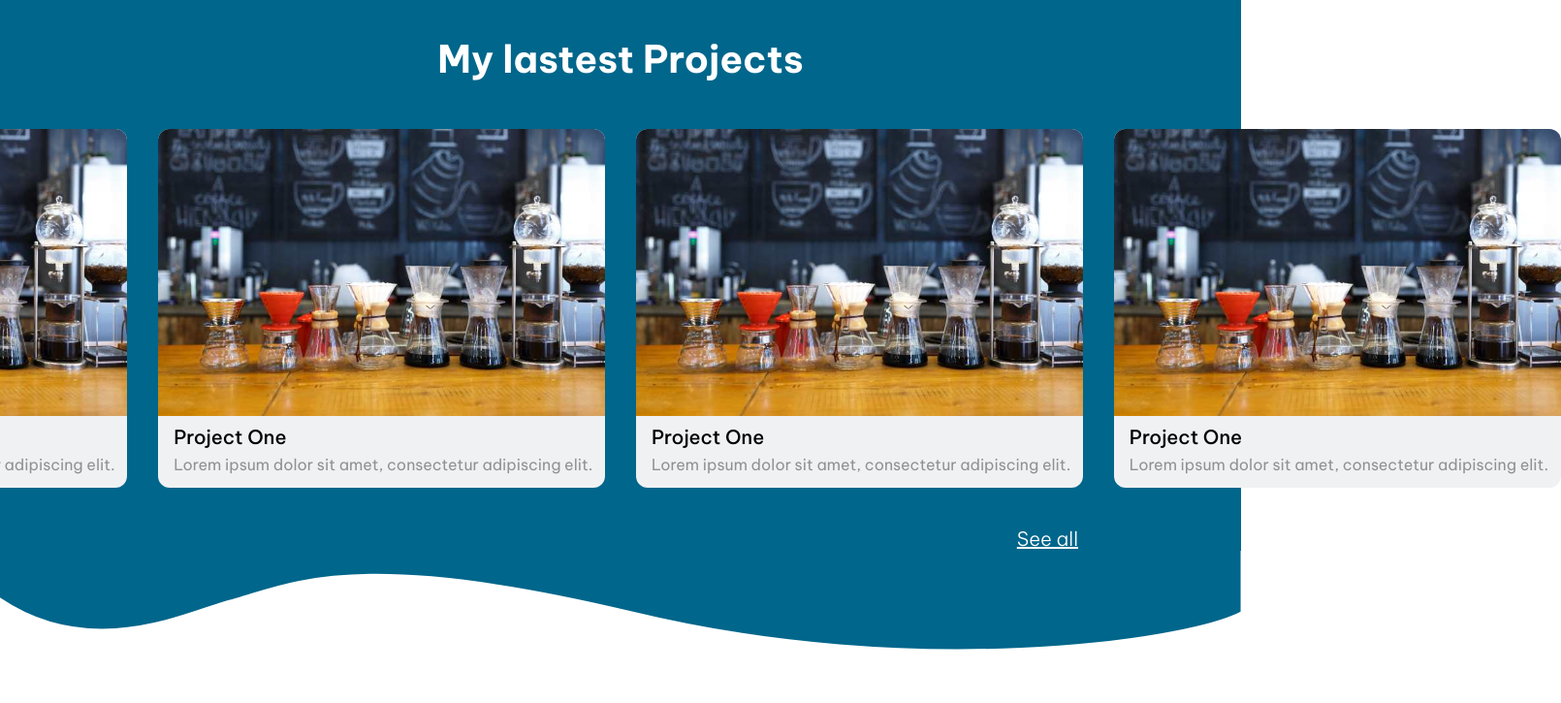
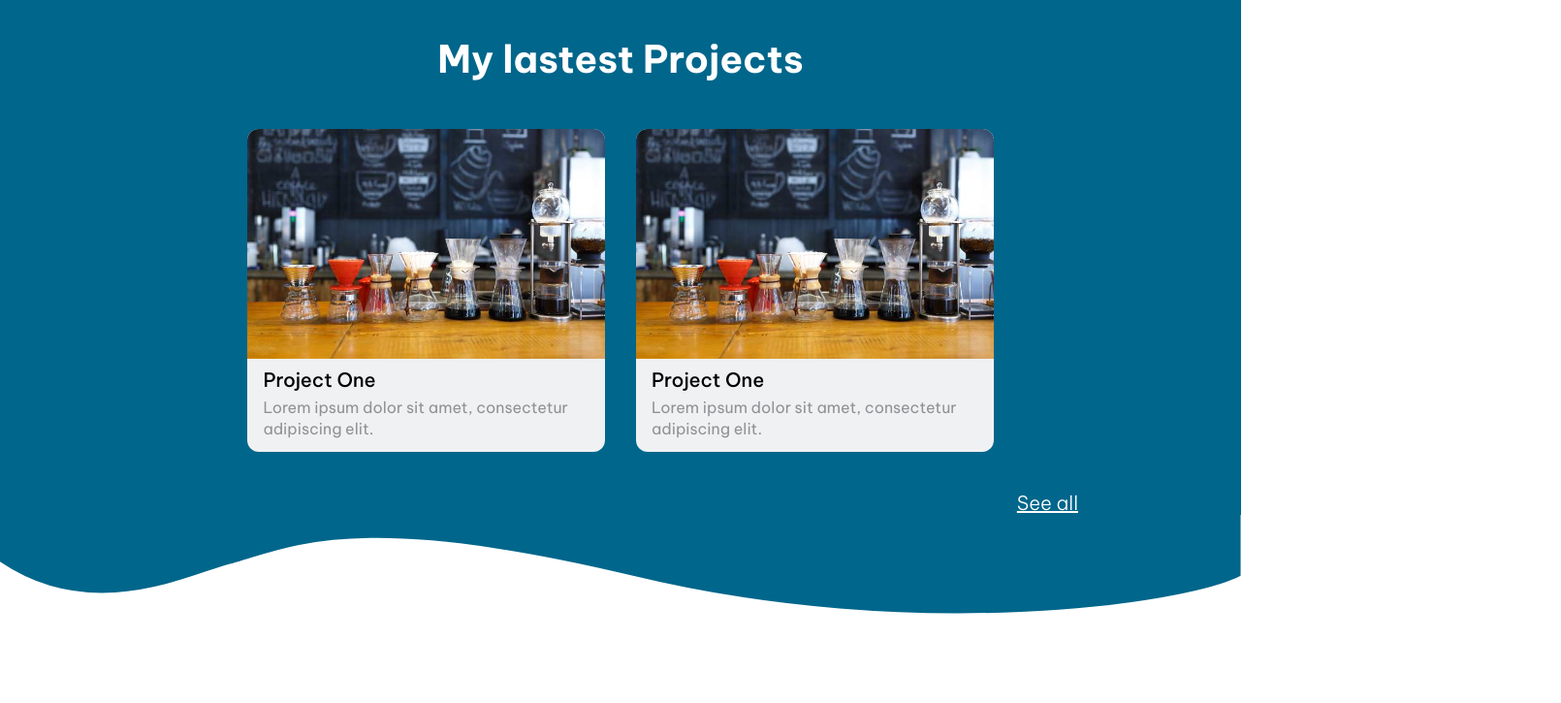
Before and after one commit to JonMenez/landing-page-giDev, a React app: page / in a window 1280 px wide. Shown: the part 1058-1783 px from the top of the page at 97% size, 1610 px wide, since content can reach past the window. Built offline with nearby package versions, Linux system fonts and the light colour scheme.

Commit message:
[ADD] property hide scroll bar

```diff
--- a/src/styles/slider.scss
+++ b/src/styles/slider.scss
@@ -5,8 +5,13 @@
     display: flex;
     overflow-x: scroll;
     overflow-y: hidden;
-    padding-left: 1rem;
+    padding-left: 2rem;
     text-align: left;
+    scrollbar-width: none;
+
+    &::-webkit-scrollbar {
+        display: none;
+    }
 }
 
 /*--------------------------- Tablet breakpoint ---------------------------*/
@@ -15,6 +20,21 @@
     .slider {
         padding-left: 0;
         justify-content: center;
-        overflow: visible;
+        overflow: hidden;
     }
 }
+
+@include lg {
+    .slider {
+        width: 80%;
+        max-width: 1200px;
+        padding-left: 0;
+        justify-content: center;
+        overflow: hidden;
+        margin: {
+            left: auto;
+            right: auto;
+        };
+
+    }
+}
```
